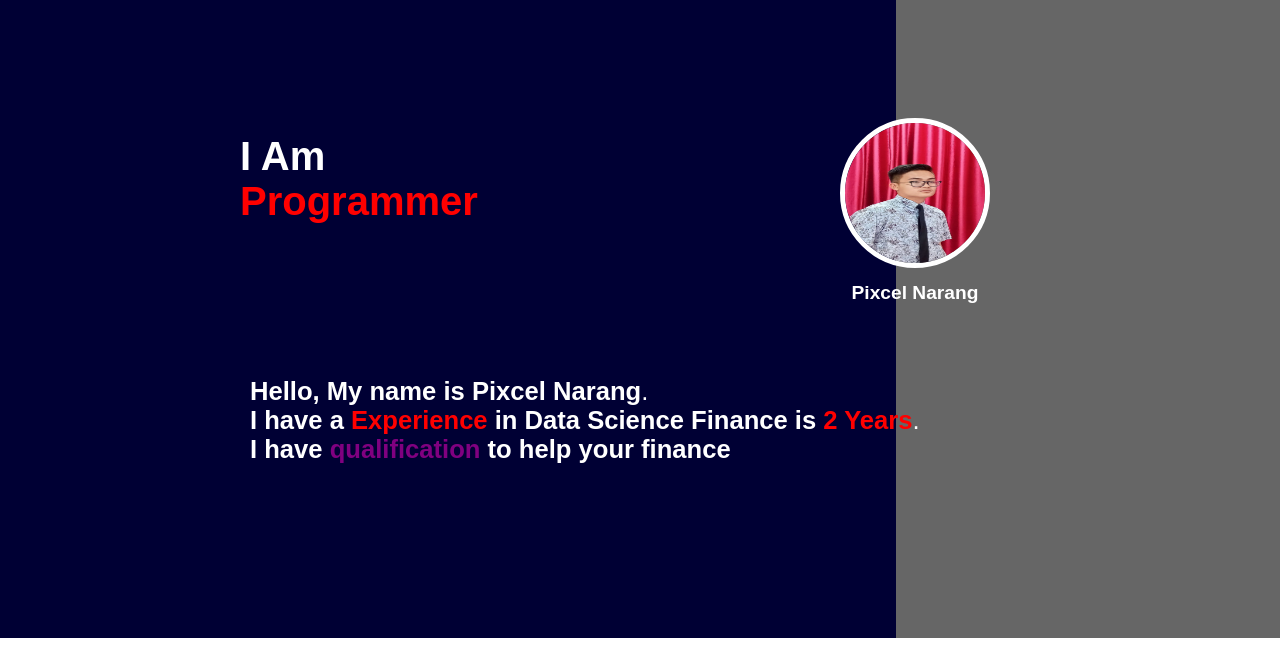
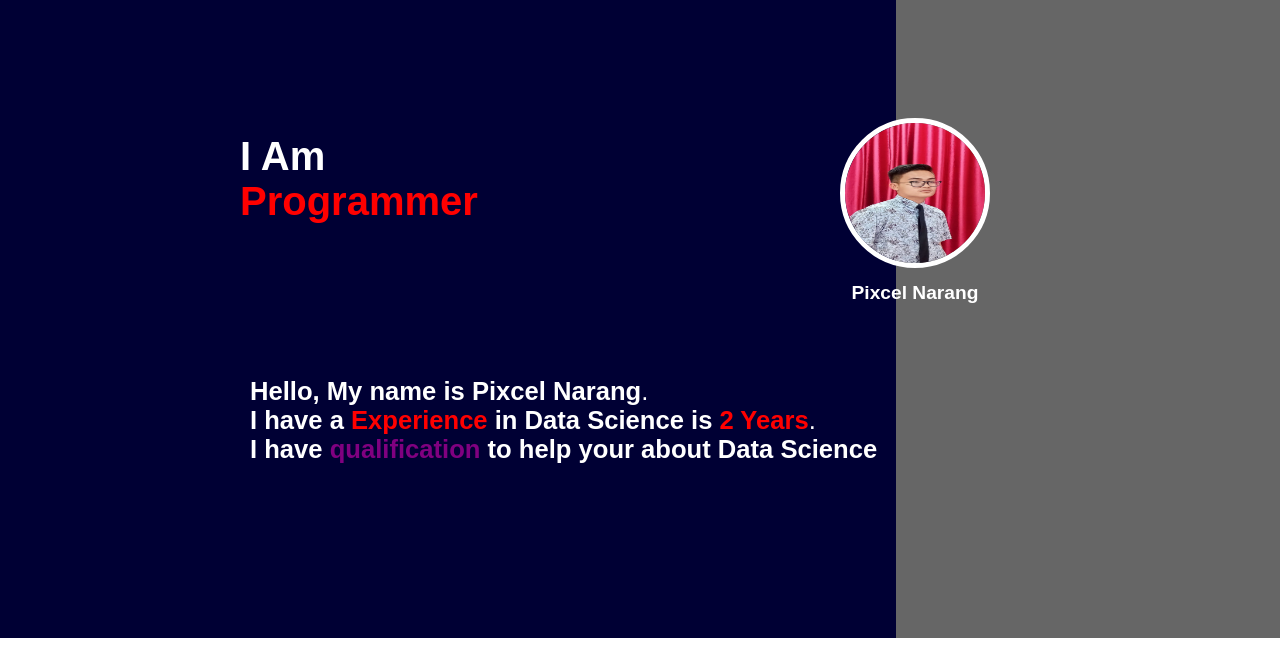
Before and after one commit to reonDay/My-Portofolio-Website, a plain HTML site: page index.html in a window 1280 px wide. Shown: the part 62-713 px from the top of the page. Drawn offline with nearby package versions, Linux system fonts and the light colour scheme.

Commit message:
Update index.html

```diff
--- a/index.html
+++ b/index.html
@@ -41,8 +41,8 @@
             </div>
             <div class="text-wrapper">
                 <p class="static-text"><strong>Hello, My name is Pixcel Narang</strong>.<br>
-                <strong>I have a Experience in Data Science Finance is 2 Years</strong>.<br>
-                <strong>I have qualification to help your finance</strong></p>
+                <strong>I have a Experience in Data Science is 2 Years</strong>.<br>
+                <strong>I have qualification to help your about Data Science</strong></p>
             </div>
             <div class="image-container">
                 <img src="pixcel.jpeg" alt="Foto Saya" id="profile-image">
@@ -130,7 +130,7 @@
         <div class="skill-item">Scikit-Learn</div>
         <div class="skill-item">Numpy</div>
         <div class="skill-header">Jobdesc</div>
-        <div class="skill-item">Data Science Finance</div>
+        <div class="skill-item">Data Science</div>
         </div>
     </section>
 
```
